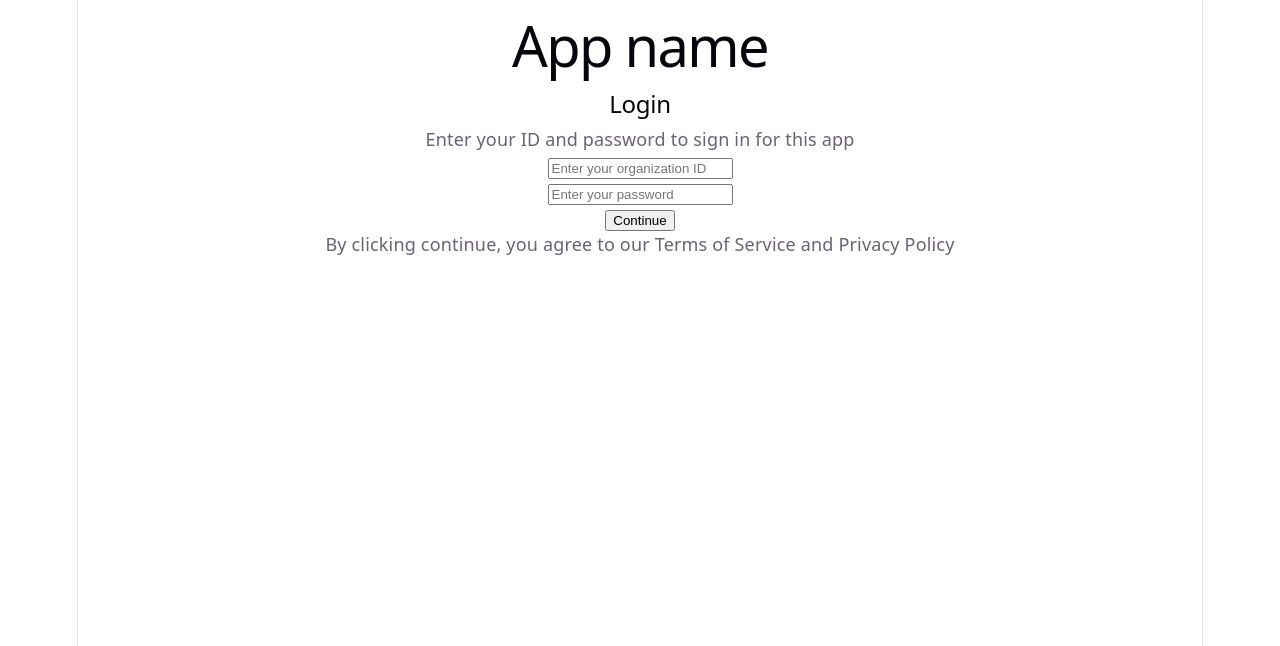
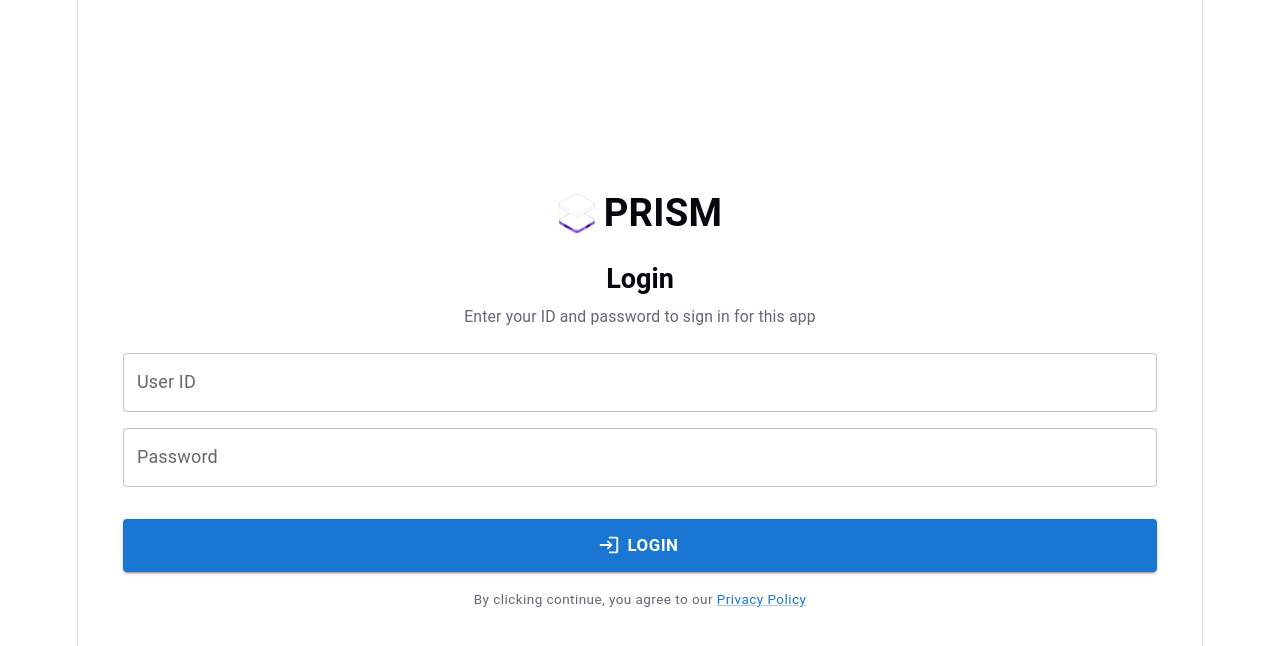
Before and after one commit to SHADECOR-PRISM/prism-frontend, a React (Vite) app in the folder app/: page /login in a window 1280 px wide. Shown: the top 646 px of the page. Built offline with nearby package versions, Linux system fonts and the light colour scheme; no server answers.

Commit message:
feat: MUIを用いたログイン画面の実装と認証ロジックの統合

```diff
--- a/app/package.json
+++ b/app/package.json
@@ -10,6 +10,11 @@
     "preview": "vite preview"
   },
   "dependencies": {
+    "@emotion/react": "^11.14.0",
+    "@emotion/styled": "^11.14.1",
+    "@fontsource/roboto": "^5.2.10",
+    "@mui/icons-material": "^9.0.0",
+    "@mui/material": "^9.0.0",
     "axios": "^1.16.0",
     "react": "^19.2.5",
     "react-dom": "^19.2.5",
--- a/app/src/pages/login.tsx
+++ b/app/src/pages/login.tsx
@@ -1,11 +1,26 @@
-import { useNavigate } from 'react-router-dom'
-import { useState } from 'react'
-import apiClient, { setAccessToken } from '../api/axiosInstance'
+import { useNavigate } from 'react-router-dom';
+import { useState } from 'react';
+import apiClient, { setAccessToken } from '../api/axiosInstance';
+
+import Typography from '@mui/material/Typography';
+import Box from "@mui/material/Box";
+import Button from '@mui/material/Button';
+import TextField from '@mui/material/TextField';
+import Link from '@mui/material/Link'
+import Modal from '@mui/material/Modal';
+import IconButton from '@mui/material/IconButton';
+import CloseIcon from '@mui/icons-material/Close';
+import  LoginIcon  from "@mui/icons-material/Login";
+import PrismLogo from '../assets/hero.png';
 
 function Login({ onLoginSuccess }) {
   const [userId, setUserId] = useState("");
   const [password, setPassword] = useState("");
   const [errorMessage, setErrorMessage] = useState("");
+
+  const [open, setOpen] = useState(false);
+  const handleOpen = () => setOpen(true);
+  const handleClose = () => setOpen(false);
 
   const navigate = useNavigate()
 
@@ -31,41 +46,161 @@ function Login({ onLoginSuccess }) {
   }
 
   return (
-    <section>
-      <div>
-        <h1>App name</h1>
-      </div>
-      <form onSubmit={handleLogin}>
-        <h2>Login</h2>
-        <p>Enter your ID and password to sign in for this app</p>
-        <div>
-          <input
-            type="text"
-            placeholder="Enter your organization ID"
-            required
+    <Box
+      component="section"
+      sx={{
+        width: "92%",
+        height: "100%",
+        mx: 'auto',
+        my: 'auto',
+        display: "flex",
+        flexDirection: "column",
+        alignItems: "center",
+        justifyContent: "center",
+        textAlign: "center",
+      }}
+    >
+      {/* logo / title */}
+      <Box
+        sx={{
+          width: "100%",
+          mb: 3,
+          gap: 1,
+          display: 'flex',
+          flexDirection: 'row',
+          alignItems: 'center',
+          justifyContent: 'center',
+        }}
+      >
+        <Box
+          component="img"
+          src={PrismLogo}
+          alt="PRISM Logo"
+          sx={{
+            height: 40,
+            width: 'auto',
+          }}
+        />
+        <Typography variant="h4" component="h1" sx={{ fontWeight: 'bold' }}>
+          PRISM
+        </Typography>
+      </Box>
+
+      {/* Login form */}
+      <Box
+        component="form"
+        onSubmit={handleLogin}
+        sx={{
+          display: 'flex',
+          flexDirection: 'column',
+          alignItems: 'center',
+          width: '100%',
+          gap: 2,
+        }}
+      >
+
+        {/* input ID and pwd field */}
+        <Box sx={{ textAlign: 'center', mb: 1 }}>
+          <Typography variant="h5" component="h2" gutterBottom sx={{ fontWeight: 'bold' }}>
+            Login
+          </Typography>
+          <Typography variant="body2" color="text.secondary">
+            Enter your ID and password to sign in for this app
+          </Typography>
+        </Box>
+
+        <TextField
+          label="User ID"
+          variant="outlined"
+          fullWidth
           value={userId}
           onChange={(e) => setUserId(e.target.value)}
         />
-        </div>
-        <div>
-          <input
+
+        <TextField
+          label="Password"
           type="password"
-            placeholder="Enter your password"
-            required
+          variant="outlined"
+          fullWidth
           value={password}
           onChange={(e) => setPassword(e.target.value)}
         />
-        </div>
-        <p>{errorMessage}</p>
-        <div>
-          <input
+
+        {errorMessage && (
+          <Typography variant="caption" sx={{ color: 'error.main', alignSelf: 'flex-start' }}>
+            {errorMessage}
+          </Typography>
+        )}
+
+        {/* Login Button */}
+        <Button
           type="submit"
-            value="Continue"
-          />
-        </div>
-        <p>By clicking continue, you agree to our Terms of Service and Privacy Policy</p>
-      </form>
-    </section>
+          fullWidth
+          variant="contained"
+          size="large"
+          startIcon={<LoginIcon/>}
+          sx={{ mt: 2, py: 1.5, fontWeight: 'bold' }}
+        >
+          Login
+        </Button>
+      </Box>
+
+      {/* Privacy Policy */}
+      <Typography variant="caption" color="text.secondary" sx={{ textAlign: 'center', mt: 2 }}>
+        By clicking continue, you agree to our{' '}
+        <Link
+          component="button"
+          variant="caption"
+          onClick={handleOpen}
+          sx={{ verticalAlign: 'baseline' }}
+        >
+          Privacy Policy
+        </Link>
+      </Typography>
+
+      {/* Modal Message */}
+      <Modal
+        open={open}
+        onClose={handleClose}
+        aria-labelledby="modal-modal-title"
+        aria-describedby="modal-modal-description"
+      >
+        <Box
+          sx={{
+            position: 'absolute',
+            top: '50%',
+            left: '50%',
+            transform: 'translate(-50%, -50%)',
+            width: '60%',
+            height: '70%',
+            bgcolor: 'background.paper',
+            boxShadow: 24,
+            borderRadius: 1,
+            p: 4,
+            overflowY: 'auto',
+          }}
+        >
+          <IconButton
+            aria-label="close"
+            onClick={handleClose}
+            sx={{
+              position: 'absolute',
+              right: 8,
+              top: 8,
+              color: (theme) => theme.palette.grey[500],
+            }}
+          >
+            <CloseIcon />
+          </IconButton>
+          <Typography id="modal-modal-title" variant="h6" component="h2">
+            Text in a modal
+          </Typography>
+          <Typography id="modal-modal-description" sx={{ mt: 2 }}>
+            Duis mollis, est non commodo luctus, nisi erat porttitor ligula.
+          </Typography>
+        </Box>
+      </Modal>
+    </Box>
   )
 }
 
```
Also changed, not shown: 1 other file (tests, documents, lock files or other folders). Lines whose indentation alone changed are shown as unchanged.
